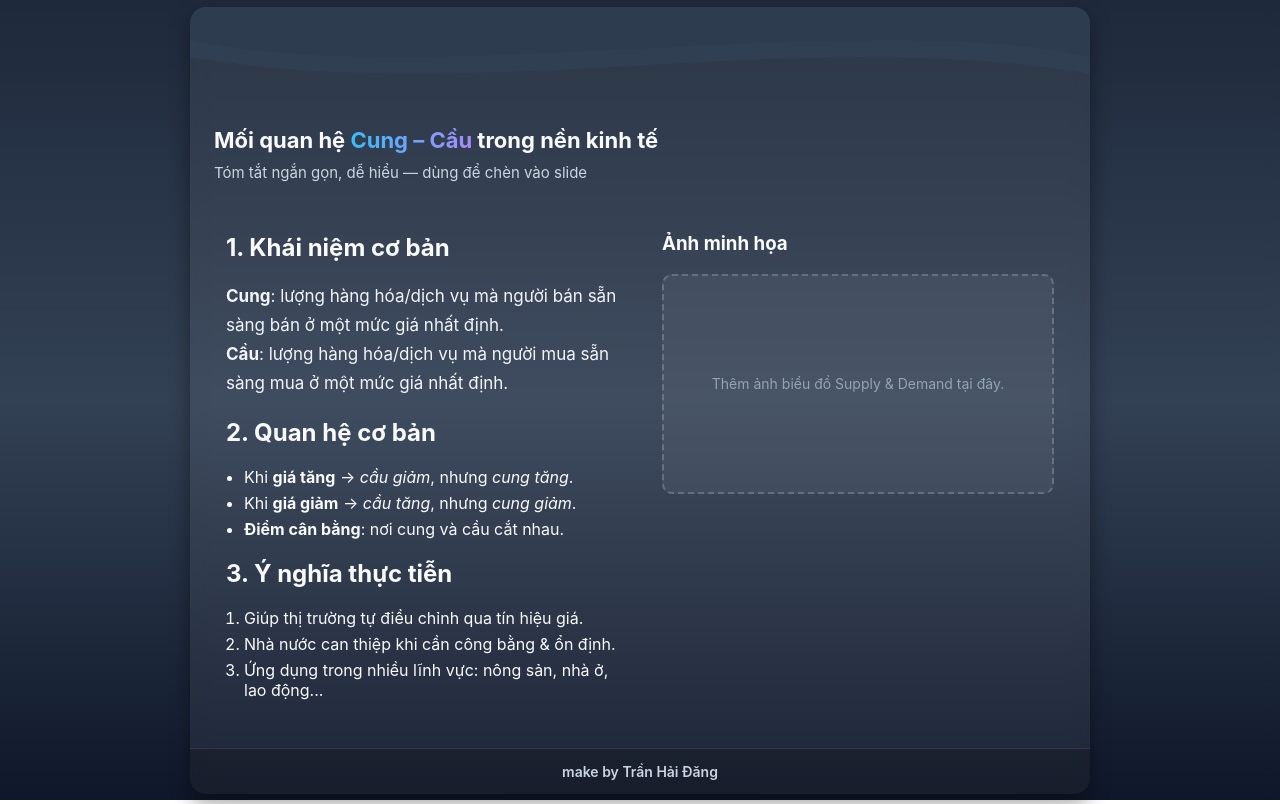
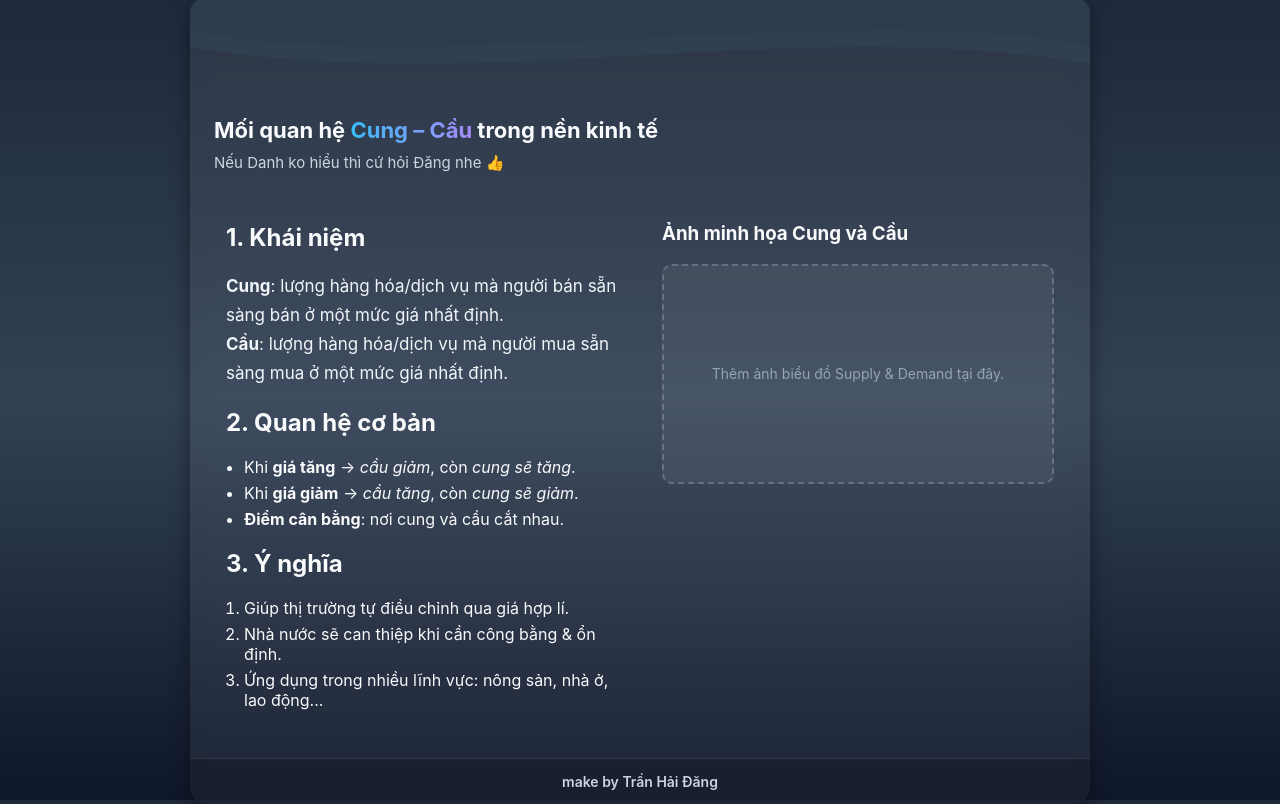
Before and after one commit to Happy-script-admin/KTPL, a plain HTML site: page index.html in a window 1280 px wide. Drawn offline with Linux system fonts and the light colour scheme.

Commit message:
Update index.html

```diff
--- a/index.html
+++ b/index.html
@@ -3,7 +3,7 @@
 <head>
   <meta charset="utf-8" />
   <meta name="viewport" content="width=device-width,initial-scale=1" />
-  <title>Mối quan hệ cung – cầu — Trình bày ngắn gọn</title>
+  <title>Mối quan hệ của Cung và Cầu</title>
   <style>
     *,*::before,*::after{box-sizing:border-box}
     html,body{height:100%}
@@ -78,11 +78,11 @@
 
     <section class="content">
       <h1>Mối quan hệ <span class="kv">Cung – Cầu</span> trong nền kinh tế</h1>
-      <p class="subtitle">Tóm tắt ngắn gọn, dễ hiểu — dùng để chèn vào slide</p>
+      <p class="subtitle">Nếu Danh ko hiểu thì cứ hỏi Đăng nhe 👍</p>
 
       <div class="grid">
         <article class="card">
-          <h2>1. Khái niệm cơ bản</h2>
+          <h2>1. Khái niệm</h2>
           <p class="explain">
             <strong>Cung</strong>: lượng hàng hóa/dịch vụ mà người bán sẵn sàng bán ở một mức giá nhất định.<br>
             <strong>Cầu</strong>: lượng hàng hóa/dịch vụ mà người mua sẵn sàng mua ở một mức giá nhất định.
@@ -90,21 +90,21 @@
 
           <h2>2. Quan hệ cơ bản</h2>
           <ul class="list">
-            <li>Khi <strong>giá tăng</strong> → <em>cầu giảm</em>, nhưng <em>cung tăng</em>.</li>
-            <li>Khi <strong>giá giảm</strong> → <em>cầu tăng</em>, nhưng <em>cung giảm</em>.</li>
+            <li>Khi <strong>giá tăng</strong> → <em>cầu giảm</em>, còn <em>cung sẽ tăng</em>.</li>
+            <li>Khi <strong>giá giảm</strong> → <em>cầu tăng</em>, còn <em>cung sẽ giảm</em>.</li>
             <li><strong>Điểm cân bằng</strong>: nơi cung và cầu cắt nhau.</li>
           </ul>
 
-          <h2>3. Ý nghĩa thực tiễn</h2>
+          <h2>3. Ý nghĩa</h2>
           <ol class="list">
-            <li>Giúp thị trường tự điều chỉnh qua tín hiệu giá.</li>
-            <li>Nhà nước can thiệp khi cần công bằng & ổn định.</li>
+            <li>Giúp thị trường tự điều chỉnh qua giá hợp lí.</li>
+            <li>Nhà nước sẽ can thiệp khi cần công bằng & ổn định.</li>
             <li>Ứng dụng trong nhiều lĩnh vực: nông sản, nhà ở, lao động...</li>
           </ol>
         </article>
 
         <aside class="card">
-          <h3>Ảnh minh họa</h3>
+          <h3>Ảnh minh họa Cung và Cầu</h3>
           <div class="image-frame">
             <p>Thêm ảnh biểu đồ Supply & Demand tại đây.</p>
           </div>
```
